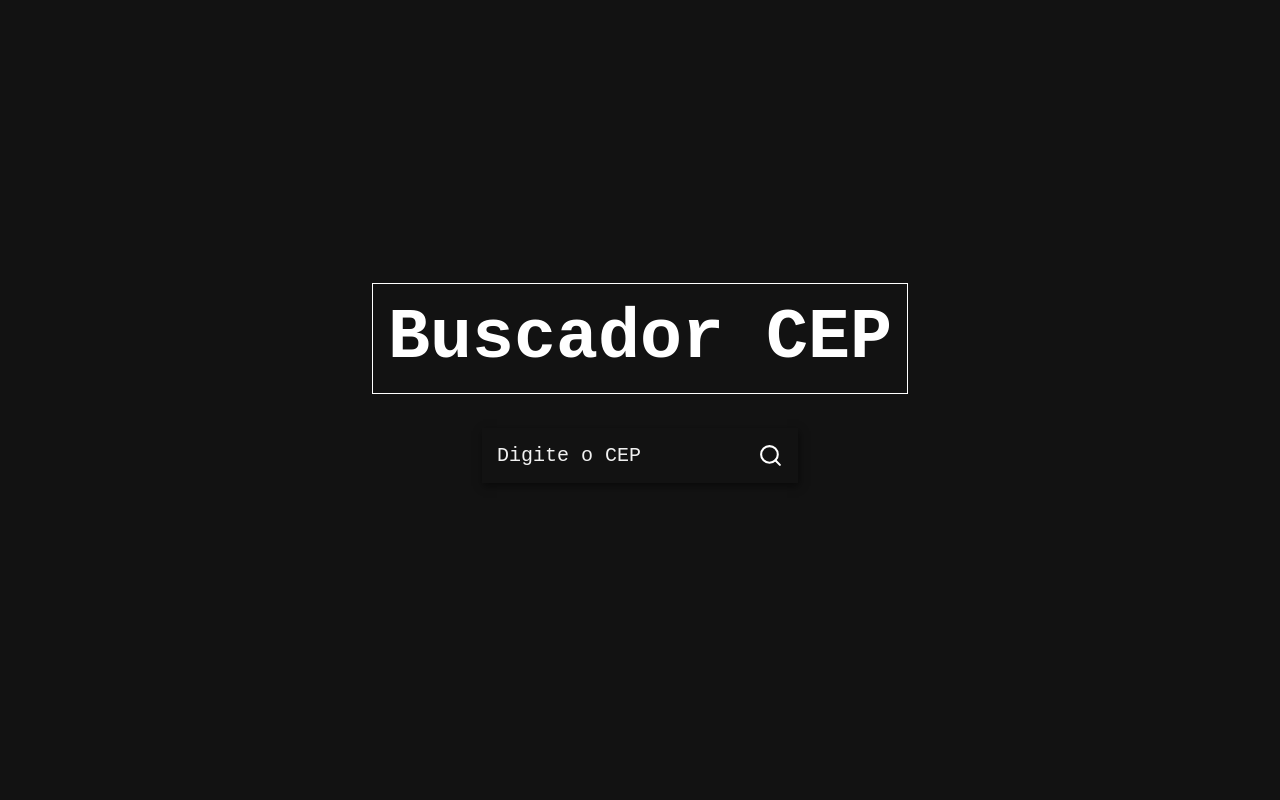
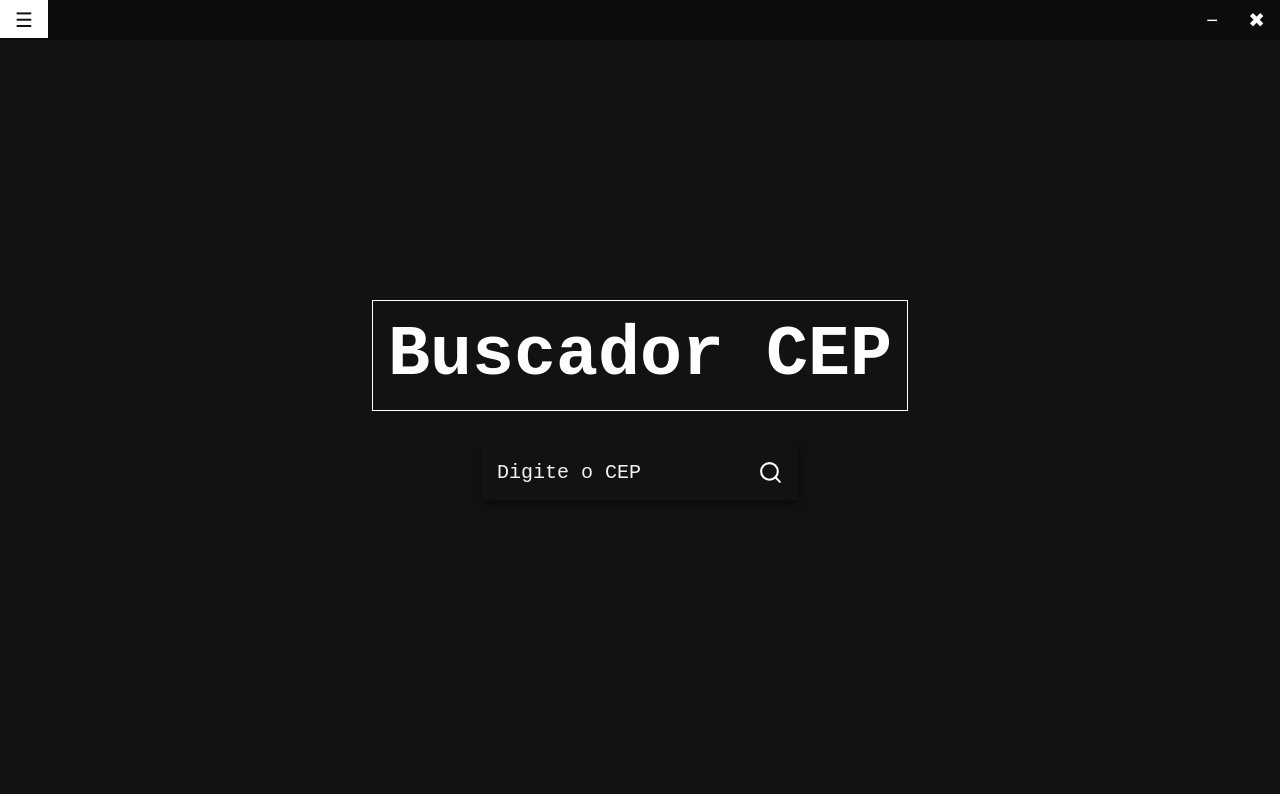
Before and after one commit to Igor-Cavalera/searchCEP, a React (Create React App) app: page / in a window 1280 px wide. Built offline with nearby package versions, Linux system fonts and the light colour scheme.

Commit message:
ajustando-componente-nav

```diff
--- a/src/App.js
+++ b/src/App.js
@@ -3,6 +3,7 @@ import { FiSearch } from 'react-icons/fi';
 import './styles/style.css';
 
 import api from './services/api';
+import Nav from './components/Nav';
 
 function App() {
 
@@ -27,6 +28,8 @@ function App() {
   }
 
   return (
+    <>
+      <Nav/>
       <div className="container">
         <h1 className="title">Buscador CEP</h1>
 
@@ -55,6 +58,7 @@ function App() {
           </main>
         )}
       </div>
+    </>
   );
 }
 
--- a/src/styles/style.css
+++ b/src/styles/style.css
@@ -22,7 +22,7 @@ nav {
 }
 
 .container {
-    height: 100vh;
+    height: 94.3vh;
     display: flex;
     justify-content: center;
     align-items: center;
```
Lines whose indentation alone changed are shown as unchanged.
